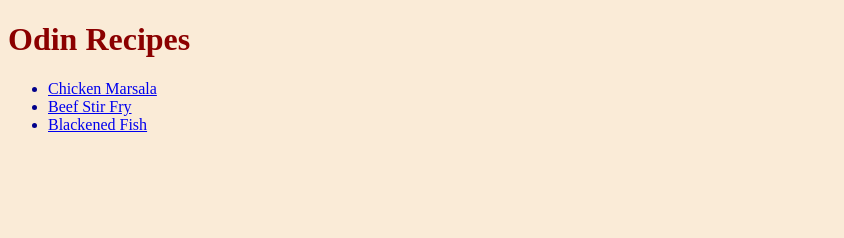
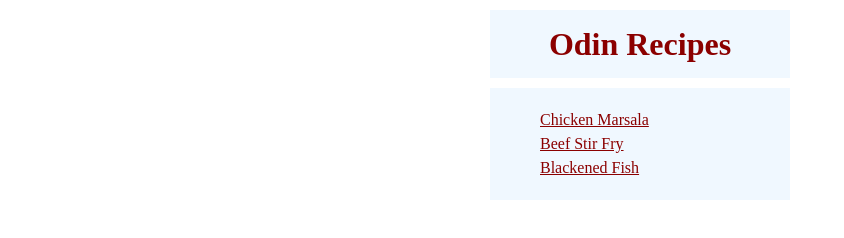
Before and after one commit to swiftyirons/odin-recipes, a plain HTML site: page index.html in a window 1280 px wide. Shown: the whole page, without its empty margins (0-844 px from the left). Drawn offline with Linux system fonts and the light colour scheme.

Commit message:
Update CSS styling for home page

```diff
--- a/index.css
+++ b/index.css
@@ -1,10 +1,38 @@
+*, *::before, *::after {
+  box-sizing: border-box;
+}
+* {
+  margin: 0;
+}
 body {
-  background-color: antiquewhite;
+  line-height: 1.5;
 }
+
+
 h1 {
   color: darkred;
+  text-align: center;
 }
-li {
-  color: darkblue;
+ul {
+  list-style: none;
+}
+
+li a {
+  color: darkred;
   font-family: 'Times New Roman', Times, serif;
+  padding: 10px;
 }
+
+.title {
+  padding: 10px;
+  background-color: aliceblue;
+  width: 300px;
+  margin: 10px auto;
+}
+
+.list {
+  background-color: aliceblue;
+  width: 300px;
+  margin: 0 auto;
+  padding: 20px 0;
+}
--- a/index.html
+++ b/index.html
@@ -6,12 +6,16 @@
   <link rel="stylesheet" href="./index.css">
 </head>
 <body>
+  <div class="title">
     <h1>Odin Recipes</h1>
+  </div>
+  <div class="list">
     <ul>
       <li><a href="./recipes/chicken-marsala.html">Chicken Marsala</a></li>
       <li><a href="./recipes/beef-stir-fry.html">Beef Stir Fry</a></li>
       <li><a href="./recipes/blackened-fish.html">Blackened Fish</a></li>
     </ul>
+  </div>
 
 </body>
 </html>
```
Lines whose indentation alone changed are shown as unchanged.
